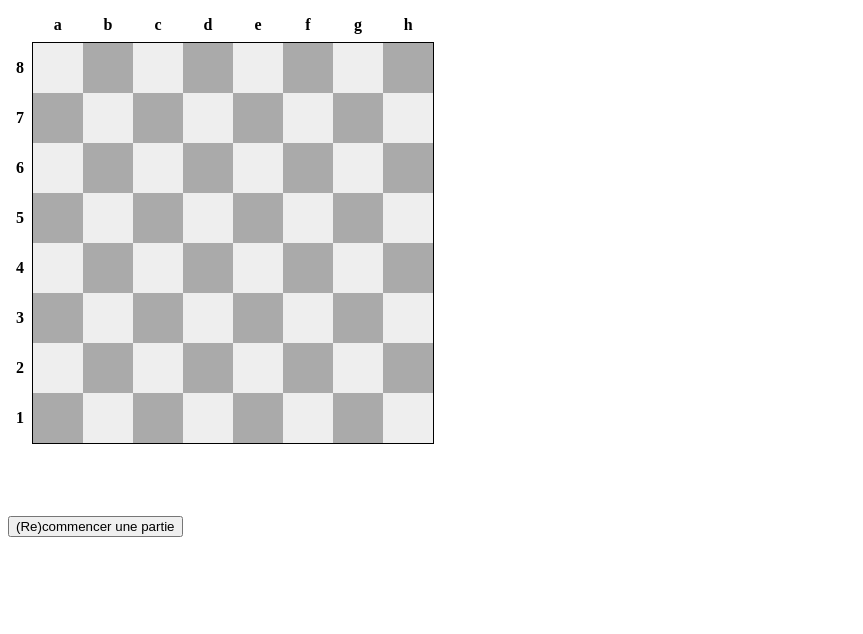
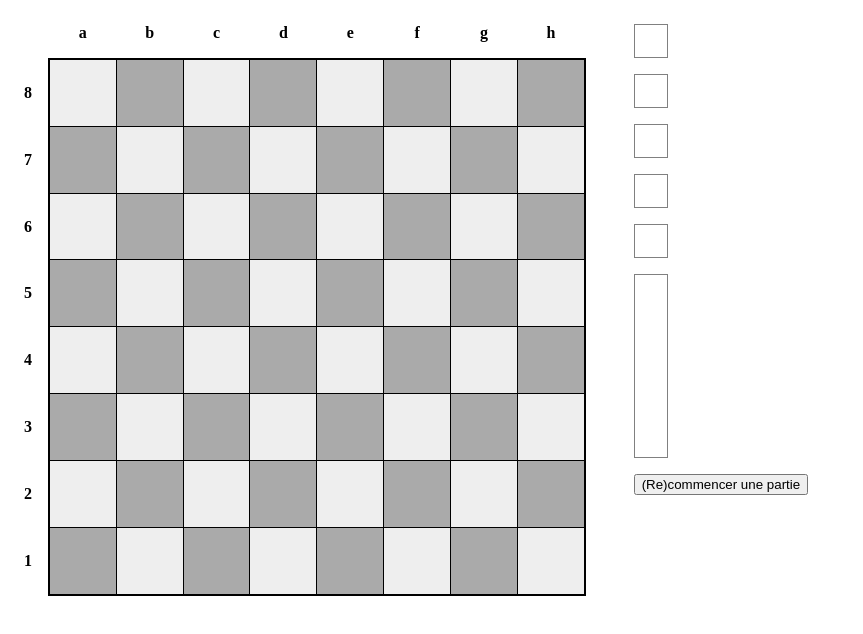
Before and after one commit to Azu-Chan/phpnative-chess, a plain HTML site: page index.html in a window 1280 px wide. Shown: the whole page, without its empty margins (0-863 px from the left). Drawn offline with Linux system fonts and the light colour scheme; no server answers.

Commit message:
better ui

```diff
--- a/index.html
+++ b/index.html
@@ -7,6 +7,7 @@
         <script type="text/javascript" src="resources/app.js"></script>
     </head>
     <body>
+        <div class="box">
             <table class="chess-board">
                 <tbody>
                     <tr>
@@ -110,15 +111,15 @@
                     </tr>
                 </tbody>
             </table>
-
-        <br><br>
-        <div id="player-turn"></div>
-        <div id="white-points"></div>
-        <div id="black-points"></div>
-        <div id="white-graveyard"></div>
-        <div id="black-graveyard"></div>
-        <div id="historic"></div>
-        <br><br>
+            <div id="right-pan">
+                <div class="pan-item" id="player-turn"></div>
+                <div class="pan-item" id="white-points"></div>
+                <div class="pan-item" id="black-points"></div>
+                <div class="pan-item" id="white-graveyard"></div>
+                <div class="pan-item" id="black-graveyard"></div>
+                <div class="pan-item" id="historic"></div>
                 <button onclick="resetGame()">(Re)commencer une partie</button>
+            </div>
+        </div>
     </body>
 </html>
--- a/resources/app.css
+++ b/resources/app.css
@@ -3,20 +3,47 @@
     border-collapse: collapse;
 }
 
+.box {
+    display: flex;
+    align-items: stretch;
+    flex-grow: 1;
+}
+
+#right-pan {
+    padding-left: 3em;
+    padding-top: 1em;
+    display: flex;
+    flex-direction: column;
+    align-items: flex-start;
+    width: 400px;
+    flex:1;
+}
+
+#historic {
+    height: 150px;
+    overflow-y: scroll;
+}
+
+.pan-item {
+    border: 1px solid gray;
+    padding: 1em;
+    margin-bottom: 1em;
+}
+
 .chess-board th {
-    padding: .5em;
+    padding: 1em;
 }
 
 .chess-board th + th {
-    border-bottom: 1px solid #000;
+    border-bottom: 2px solid #000;
 }
 
 .chess-board th:first-child, .chess-board td:last-child {
-    border-right: 1px solid #000;
+    border-right: 2px solid #000;
 }
 
 .chess-board tr:last-child td {
-    border-bottom: 1px solid;
+    border-bottom: 2px solid;
 }
 
 .chess-board th:empty {
@@ -24,11 +51,12 @@
 }
 
 .chess-board td {
-    width: 1.5em;
-    height: 1.5em;
+    width: 1.33em;
+    height: 1.33em;
     text-align: center;
-    font-size: 32px;
+    font-size: 3em;
     line-height: 0;
+    border: 1px solid #000;
 }
 
 .chess-board .light {
@@ -40,5 +68,5 @@
 }
 
 .preview {
-    background: yellow !important ;
+    background: yellow !important;
 }
--- a/resources/app.js
+++ b/resources/app.js
@@ -126,6 +126,7 @@ function refreshInfos()
         } else {
             elem.innerHTML += "/";
         }
+        elem.scrollTop = 9999999;
     }).catch((error) => {
         console.log(error);
     });
```
Lines whose indentation alone changed are shown as unchanged.
